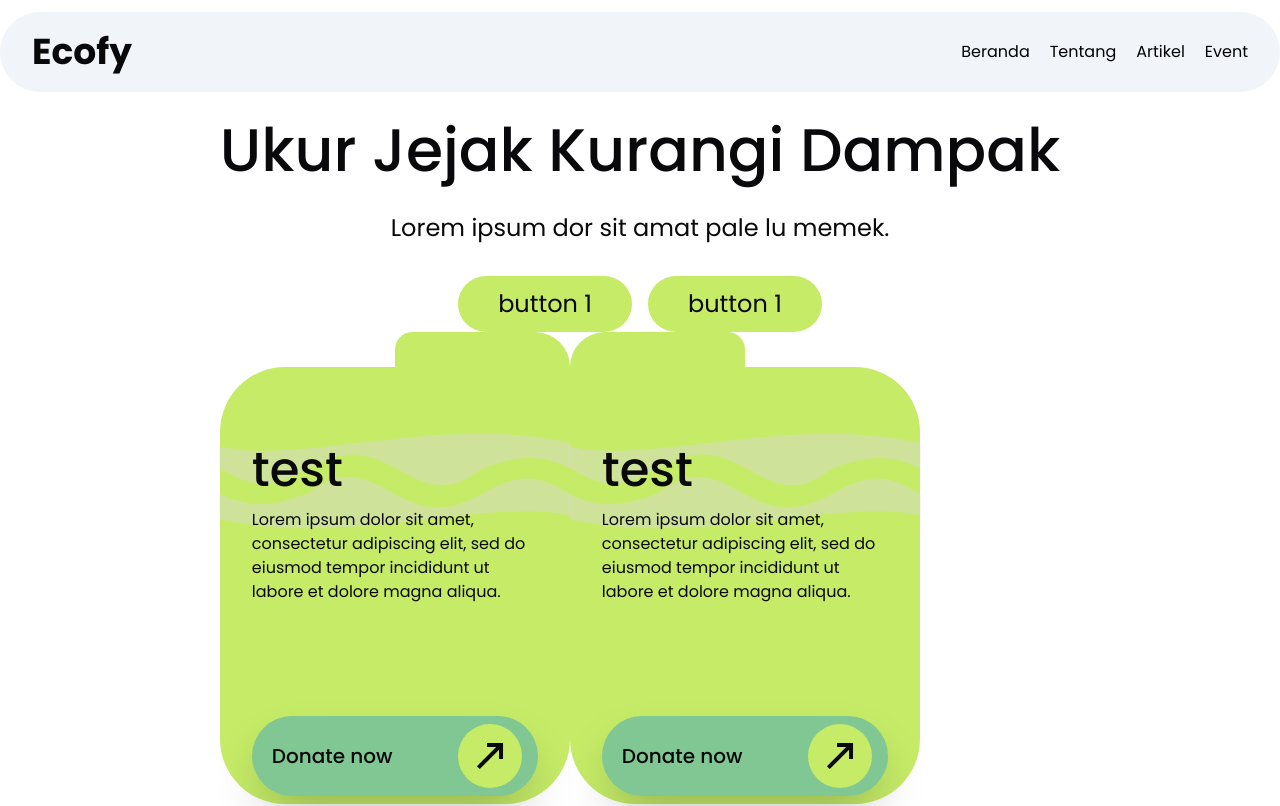
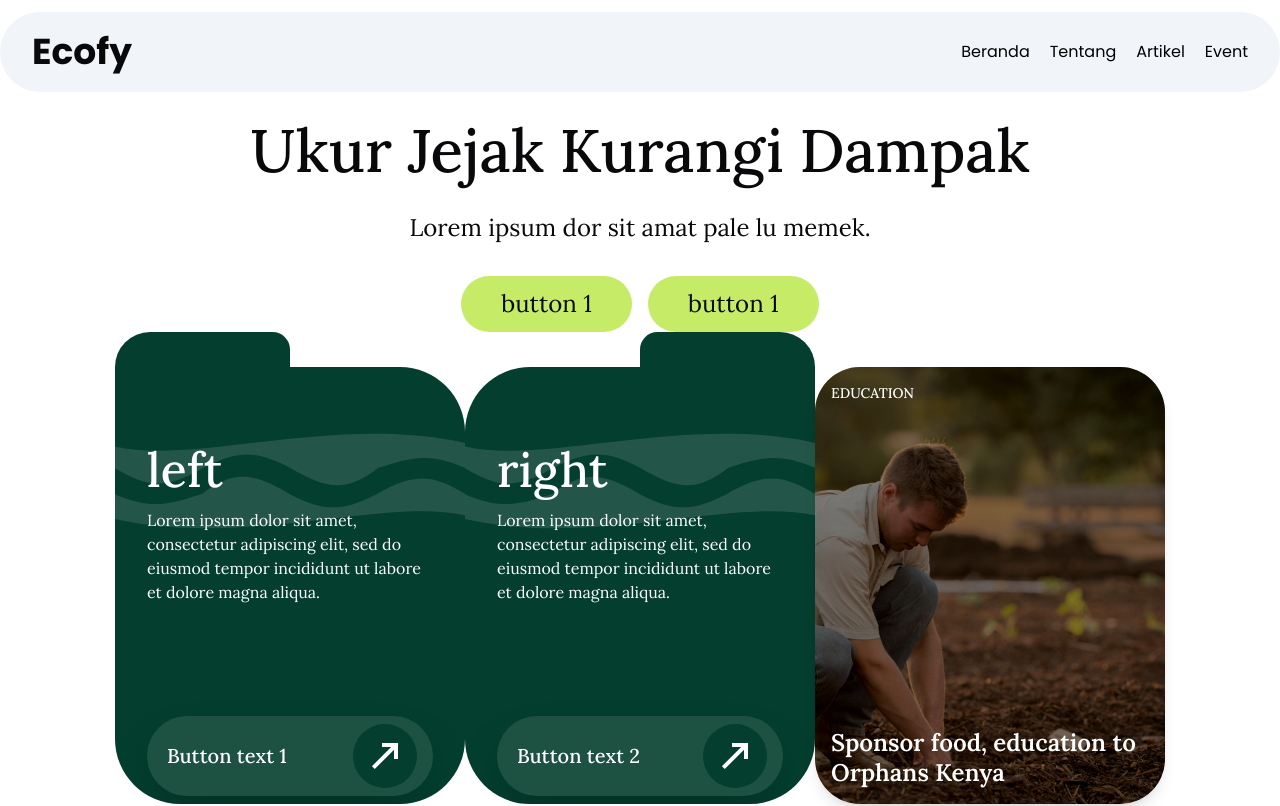
Before and after one commit to kdandy/ecofy, a Next.js app: page / in a window 1280 px wide. Shown: the top 806 px of the page. Built offline with nearby package versions, Linux system fonts and the light colour scheme.

Commit message:
Add mutiple different cards

```diff
--- a/src/components/custom/BlogCard.js
+++ b/src/components/custom/BlogCard.js
@@ -19,13 +19,13 @@ const BlogCard = ({ title, thumbnailSrc, previewText, link }) => {
         <div className="absolute inset-0 bg-gradient-to-b from-[rgba(134,207,153,0.4)] via-[rgba(134,207,153,0.6)] to-[rgba(134,207,153,0.8)] opacity-0 group-hover:opacity-100 transition-opacity"></div>
       </div>
       <div className="p-4 flex flex-col flex-grow">
-        <h3 className="text-2xl font-bold capitalize mb-3 line-clamp-2">
+        <h3 className="text-2xl font-lora font-bold capitalize mb-3 line-clamp-2">
           {title}
         </h3>
         <p className="border-l-2 border-secondary pl-2 mb-4 flex-grow line-clamp-3">
           {previewText}
         </p>
-        <div className="text-secondary mt-auto flex items-center group transition-all ease-in-out">
+        <div className="text-secondary font-lora font-bold mt-auto flex items-center group transition-all ease-in-out">
           Baca Lebih Lanjut
           <FaArrowRightLong className="ml-1 transition-all group-hover:ml-3" />
         </div>
--- a/src/components/custom/EventParent.js
+++ b/src/components/custom/EventParent.js
@@ -6,7 +6,7 @@ const EventParent = ({ events }) => {
     <div className="flex flex-col">
       {events.map((event) => (
         <div key={event.event_id} className="flex flex-col">
-          <h1 className="font-bold text-5xl mt-2 capitalize">{event.month}</h1>
+          <h1 className="font-bold text-5xl mt-2 font-lora capitalize">{event.month}</h1>
           {event.eventsOnDate.map((eventOnDate) => (
             <div key={eventOnDate.day}>
               <h3 className="font-bold text-6xl">{eventOnDate.day}</h3>
--- a/src/components/custom/HeroCard1.js
+++ b/src/components/custom/HeroCard1.js
@@ -1,61 +1,76 @@
 import React from "react";
 import Image from "next/image";
 import { CgArrowTopRight } from "react-icons/cg";
+import { FaArrowRight } from "react-icons/fa";
+import Link from "next/link";
 
-const HeroCard1 = ({ position }) => {
+const HeroCard1 = ({ position, title, description, link, buttonText }) => {
   return (
-    <div
-      className={`h-auto w-auto flex flex-col ${
+    <Link
+      className={`h-auto w-auto group flex flex-col text-white ${
         position === "right" ? "items-end" : ""
       }`}
+      href={`${link}`}
     >
+      {/* Top decorative bar */}
       <div
-        className={`w-[175px] h-[35px] bg-primary ${
+        className={`w-[175px] h-[35px] bg-secondary transition-all duration-300 ${
           position === "right"
             ? "rounded-tr-[90px] rounded-tl-[45px]"
             : "rounded-tl-[90px] rounded-tr-[45px]"
         }`}
       ></div>
+
+      {/* Main card */}
       <div
-        className={`relative flex flex-col justify-center max-w-[350px] pt-[75px] px-8 bg-primary text-left rounded-b-[65px]  ${
-          position === "right"
-            ? "rounded-l-[65px]"
-            : "rounded-r-[65px]"
+        className={`relative overflow-hidden flex flex-col justify-center max-w-[350px] pt-[75px] px-8 bg-secondary text-left rounded-b-[65px] transition-all duration-300 ${
+          position === "right" ? "rounded-l-[65px]" : "rounded-r-[65px]"
         }`}
       >
-        <h1 className="text-5xl font-medium my-1 z-20">test</h1>
-        <p className="mt-[10px] mb-28 z-20">
-          Lorem ipsum dolor sit amet, consectetur adipiscing elit, sed do
-          eiusmod tempor incididunt ut labore et dolore magna aliqua.
+        {/* Title */}
+        <h1 className="text-5xl font-medium my-1 z-20 transition-all duration-300 group-hover:text-primary">
+          {title}
+        </h1>
+
+        {/* Description */}
+        <p className="mt-[10px] mb-28 z-20 transition-all duration-300 group-hover:text-gray-300">
+          {description}
         </p>
-        <div className="w-full z-20 relative flex items-center justify-between shadow-2xl bg-green1 px-4 py-2 mb-2 text-xl rounded-full">
-          <p className="font-medium ml-1">Donate now</p>
-          <button className="bg-primary text-5xl p-2 rounded-full r-0">
-            <CgArrowTopRight />
+
+        {/* Button */}
+        <div className="w-full z-20 relative flex items-center justify-between shadow-2xl bg-primaryShadow px-4 py-2 mb-2 text-xl rounded-full transition-all duration-300 group-hover:shadow-lg group-hover:bg-secondary">
+          <p className="font-medium ml-1 transition-all duration-300 group-hover:text-white">
+            {buttonText}
+          </p>
+          <button className="bg-secondary group-hover:bg-primary text-5xl p-2 rounded-full transition-all duration-300 transform group-hover:scale-110">
+            <CgArrowTopRight className="block group-hover:hidden transition-all duration-300" />
+            <FaArrowRight className="hidden group-hover:block transition-all duration-300" />
           </button>
         </div>
-        <div className="w-[120%] z-10 h-auto absolute left-[-1px] opacity-45 top-[15%]">
+
+        {/* Background SVG images */}
+        <div className="w-[120%] z-10 h-auto absolute left-[-1px] opacity-15 top-[15%] transition-opacity duration-300 group-hover:opacity-30">
           <Image
             src="/card-svg.svg"
             width="0"
             height="0"
             sizes="100vw"
             className="h-auto w-auto"
-            alt="card cury image"
+            alt="card curvy image"
           />
         </div>
-        <div className="w-[120%] z-10 h-auto absolute left-[-1px] opacity-45 top-[25%]">
+        <div className="w-[120%] z-10 h-auto absolute left-[-1px] opacity-15 top-[25%] transition-opacity duration-300 group-hover:opacity-30">
           <Image
             src="/card-svg2.svg"
             width="0"
             height="0"
             sizes="100vw"
             className="h-auto w-auto"
-            alt="card cury image"
+            alt="card curvy image"
           />
         </div>
       </div>
-    </div>
+    </Link>
   );
 };
 
--- /dev/null
+++ b/src/components/custom/ImageCard.js
@@ -0,0 +1,32 @@
+import Image from "next/image";
+import React from "react";
+import Link from "next/link";
+
+const ImageCard = ({ link }) => {
+  return (
+    <Link
+      href={`${link}`}
+      className="group relative text-left h-auto mt-[35px] rounded-[45px] overflow-hidden shadow-lg max-w-[350px]"
+    >
+      <Image
+        src="/features1.jpg"
+        alt="Orphans Kenya"
+        width="0"
+        height="0"
+        sizes="100vw"
+        className="w-full h-full object-cover transition-transform duration-500 ease-in-out group-hover:scale-110"
+      />
+      <div className="absolute inset-0 bg-black bg-opacity-50 transition-opacity duration-500 ease-in-out group-hover:bg-opacity-60"></div>
+      <div className="absolute top-4 left-4">
+        <p className="text-sm text-white font-medium uppercase">Education</p>
+      </div>
+      <div className="absolute bottom-4 left-4 right-4">
+        <h2 className="text-white text-2xl font-semibold leading-tight">
+          Sponsor food, education to Orphans Kenya
+        </h2>
+      </div>
+    </Link>
+  );
+};
+
+export default ImageCard;
--- a/src/components/section/Artikel.js
+++ b/src/components/section/Artikel.js
@@ -22,7 +22,7 @@ const Artikel = () => {
           ))}
         </div>
         <Link
-          className="text-2xl font-normal text-secondary mt-auto flex items-center group transition-all ease-in-out"
+          className="text-2xl font-lora font-bold text-secondary mt-auto flex items-center group transition-all ease-in-out"
           href="/artikel"
         >
           <p className="relative">
--- a/src/components/section/ArtikelPage.js
+++ b/src/components/section/ArtikelPage.js
@@ -8,7 +8,7 @@ const ArtikelPage = () => {
     <div className="">
       <CustomContainer>
         <h1 className="title">Artikel Edukasi</h1>
-        <h2 className="text-green1 text-xl my-8 font-medium">
+        <h2 className="text-primaryShadow text-xl my-5 font-medium">
           Artikel, tips, dan panduan praktis gaya hidup berkelanjutan, berita
           terkini, berita isu lingkungan terkini kami
         </h2>
--- a/src/components/section/Hero.js
+++ b/src/components/section/Hero.js
@@ -5,6 +5,7 @@ import { motion } from "framer-motion";
 import React from "react";
 import CustomContainer from "../custom/CustomContainer";
 import HeroCard1 from "../custom/HeroCard1";
+import ImageCard from "../custom/ImageCard";
 
 const Hero = () => {
   const phrases = ["Ukur Jejak,", "Kurangi Dampak,", "Selamatkan Bumi!"];
@@ -29,12 +30,12 @@ const Hero = () => {
 
   return (
     <>
-      <CustomContainer className="text-center pb-[25vh] pt-[120px] flex items-center justify-center">
+      <CustomContainer className="text-center pb-[25vh] text-text pt-[120px] font-lora flex items-center justify-center">
         <div className="">
-          <h1 className="text-6xl font-medium z-20">
+          <h1 className="text-6xl font-medium z-20 font-lora">
             Ukur Jejak Kurangi Dampak
           </h1>
-          <p className="text-2xl mt-8 font-normal z-20">
+          <p className="text-2xl mt-8 font-normal z-20 font-lora">
             Lorem ipsum dor sit amat pale lu memek.
           </p>
           <div className="flex justify-center items-center mt-8 gap-4 z-20">
@@ -52,8 +53,22 @@ const Hero = () => {
             </Link>
           </div>
           <div className="flex">
-            <HeroCard1 position="right" />
-            <HeroCard1 />
+            <HeroCard1
+              title="left"
+              description="Lorem ipsum dolor sit amet, consectetur adipiscing elit, sed do
+          eiusmod tempor incididunt ut labore et dolore magna aliqua."
+              link="/test"
+              buttonText="Button text 1"
+            />
+            <HeroCard1
+              position="right"
+              title="right"
+              description="Lorem ipsum dolor sit amet, consectetur adipiscing elit, sed do
+          eiusmod tempor incididunt ut labore et dolore magna aliqua."
+              link="/test"
+              buttonText="Button text 2"
+            />
+            <ImageCard />
           </div>
         </div>
       </CustomContainer>
--- a/tailwind.config.mjs
+++ b/tailwind.config.mjs
@@ -15,6 +15,7 @@ const Config = {
         green1: "#81c793",
         green2: "#5fa38b",
         darkblue: "#044883",
+        primaryShadow: "#1d5242",
         background: "hsl(var(--background))",
         foreground: "hsl(var(--foreground))",
         card: {
```
Also changed, not shown: src/components/custom/EventCard.js (+7 -5 lines), src/components/section/Events.js (+22 -4 lines).
